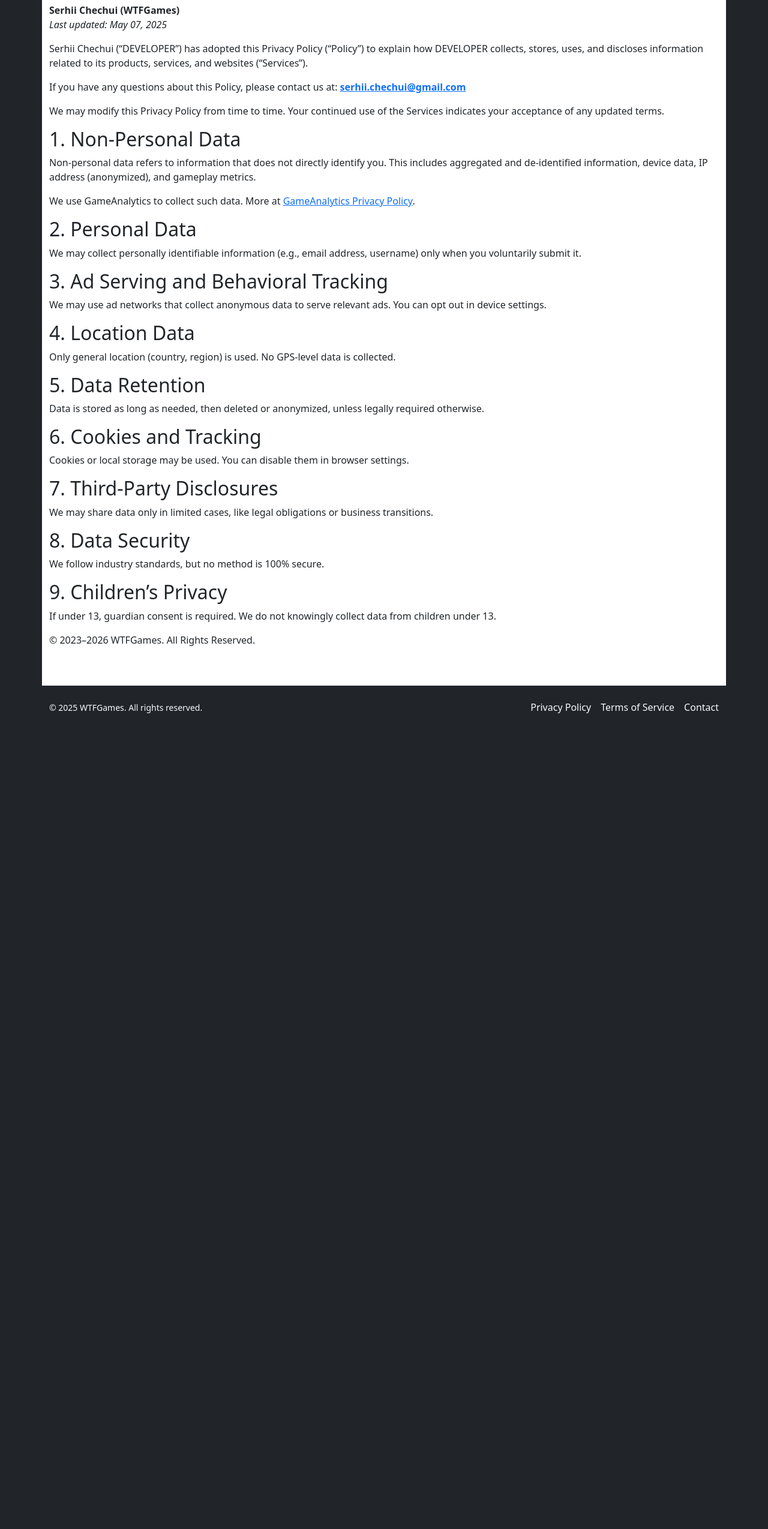
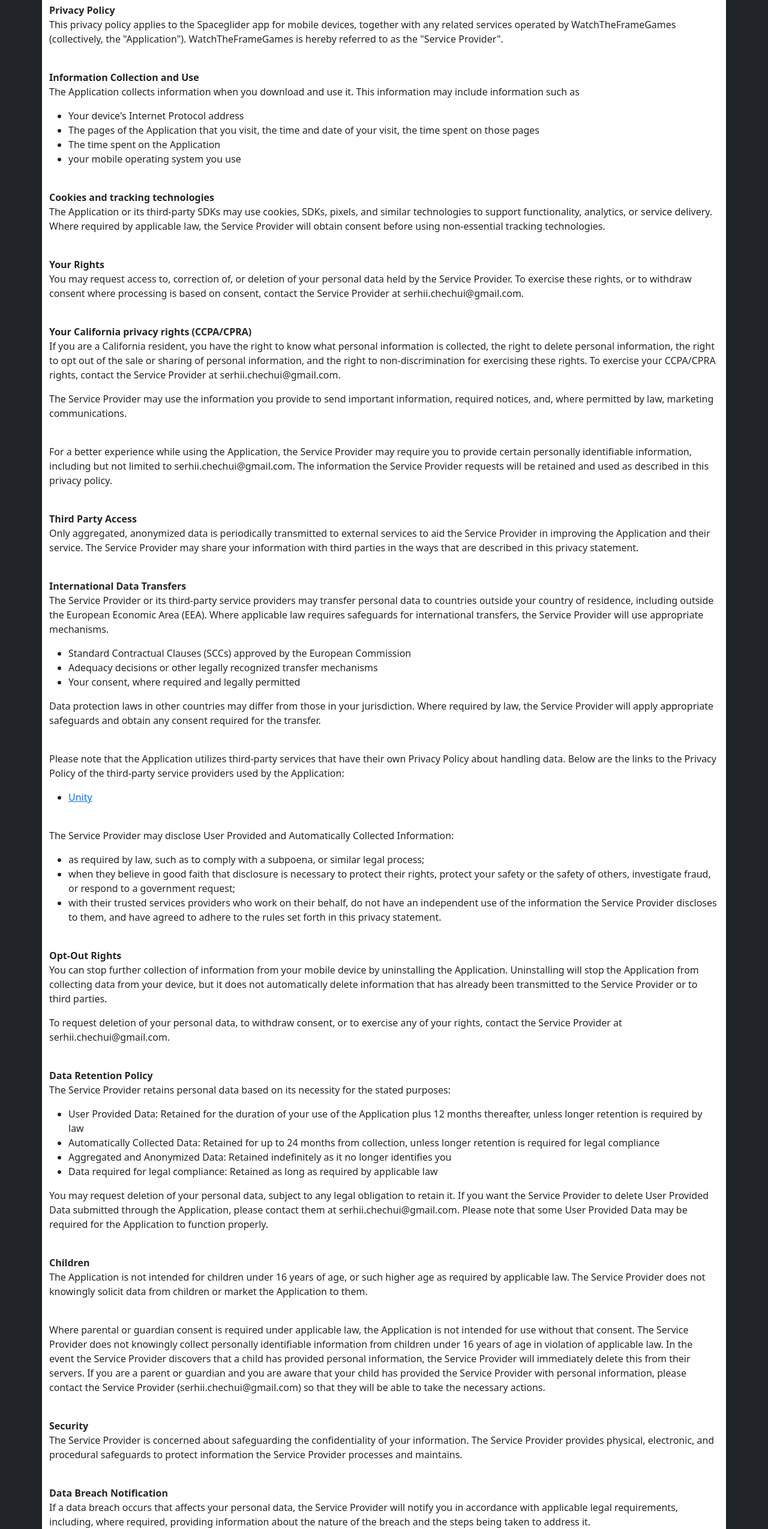
Before and after one commit to serhii-chechui/WTFGamesSiteClient, a React (Create React App) app: page /privacy in a window 1280 px wide. Shown: the part 179-2728 px from the top of the page at 60% size. Before the commit the page ends 1394 px from the top, so only its background shows below. Built offline with nearby package versions, Linux system fonts and the light colour scheme.

Commit message:
feat(policy): updates privacy policy

```diff
--- a/src/components/privacyPolicy.jsx
+++ b/src/components/privacyPolicy.jsx
@@ -7,74 +7,209 @@
     return (
         <div id="privacy-policy" className="container py-5">
             <h1>Privacy Policy</h1>
+            <strong>Privacy Policy</strong>
             <p>
-                <strong>Serhii Chechui (WTFGames)</strong>
-                <br />
-                <em>Last updated: May 07, 2025</em>
+                This privacy policy applies to the Spaceglider app for mobile devices, together with any related
+                services operated by WatchTheFrameGames (collectively, the "Application"). WatchTheFrameGames is hereby
+                referred to as the "Service Provider".
             </p>
-
+            <br />
+            <strong>Information Collection and Use</strong>
             <p>
-                Serhii Chechui (“DEVELOPER”) has adopted this Privacy Policy (“Policy”) to explain how DEVELOPER
-                collects, stores, uses, and discloses information related to its products, services, and websites
-                (“Services”).
+                The Application collects information when you download and use it. This information may include
+                information such as{" "}
             </p>
-
+            <ul>
+                <li>Your device's Internet Protocol address</li>
+                <li>
+                    The pages of the Application that you visit, the time and date of your visit, the time spent on
+                    those pages
+                </li>
+                <li>The time spent on the Application</li>
+                <li>your mobile operating system you use</li>
+            </ul>
+            <p></p>
+            <br />
+            <strong>Cookies and tracking technologies</strong>
             <p>
-                If you have any questions about this Policy, please contact us at:{" "}
-                <a href="mailto:serhii.chechui@gmail.com">
-                    <strong>serhii.chechui@gmail.com</strong>
-                </a>
+                The Application or its third-party SDKs may use cookies, SDKs, pixels, and similar technologies to
+                support functionality, analytics, or service delivery. Where required by applicable law, the Service
+                Provider will obtain consent before using non-essential tracking technologies.
             </p>
-
+            <br />
+            <strong>Your Rights</strong>
             <p>
-                We may modify this Privacy Policy from time to time. Your continued use of the Services indicates your
-                acceptance of any updated terms.
+                You may request access to, correction of, or deletion of your personal data held by the Service
+                Provider. To exercise these rights, or to withdraw consent where processing is based on consent, contact
+                the Service Provider at serhii.chechui@gmail.com.
             </p>
-
-            <h2>1. Non-Personal Data</h2>
+            <br />
+            <strong>Your California privacy rights (CCPA/CPRA)</strong>
             <p>
-                Non-personal data refers to information that does not directly identify you. This includes aggregated
-                and de-identified information, device data, IP address (anonymized), and gameplay metrics.
+                If you are a California resident, you have the right to know what personal information is collected, the
+                right to delete personal information, the right to opt out of the sale or sharing of personal
+                information, and the right to non-discrimination for exercising these rights. To exercise your CCPA/CPRA
+                rights, contact the Service Provider at serhii.chechui@gmail.com.
             </p>
             <p>
-                We use GameAnalytics to collect such data. More at{" "}
-                <NavLink to="/privacy" target="_blank" rel="noopener noreferrer">
-                    GameAnalytics Privacy Policy
-                </NavLink>
-                .
+                The Service Provider may use the information you provide to send important information, required
+                notices, and, where permitted by law, marketing communications.
             </p>
-
-            <h2>2. Personal Data</h2>
+            <br />
             <p>
-                We may collect personally identifiable information (e.g., email address, username) only when you
-                voluntarily submit it.
+                For a better experience while using the Application, the Service Provider may require you to provide
+                certain personally identifiable information, including but not limited to serhii.chechui@gmail.com. The
+                information the Service Provider requests will be retained and used as described in this privacy policy.
             </p>
-
-            <h2>3. Ad Serving and Behavioral Tracking</h2>
+            <br />
+            <strong>Third Party Access</strong>
             <p>
-                We may use ad networks that collect anonymous data to serve relevant ads. You can opt out in device
-                settings.
+                Only aggregated, anonymized data is periodically transmitted to external services to aid the Service
+                Provider in improving the Application and their service. The Service Provider may share your information
+                with third parties in the ways that are described in this privacy statement.
             </p>
-
-            <h2>4. Location Data</h2>
-            <p>Only general location (country, region) is used. No GPS-level data is collected.</p>
-
-            <h2>5. Data Retention</h2>
-            <p>Data is stored as long as needed, then deleted or anonymized, unless legally required otherwise.</p>
-
-            <h2>6. Cookies and Tracking</h2>
-            <p>Cookies or local storage may be used. You can disable them in browser settings.</p>
-
-            <h2>7. Third-Party Disclosures</h2>
-            <p>We may share data only in limited cases, like legal obligations or business transitions.</p>
-
-            <h2>8. Data Security</h2>
-            <p>We follow industry standards, but no method is 100% secure.</p>
-
-            <h2>9. Children’s Privacy</h2>
-            <p>If under 13, guardian consent is required. We do not knowingly collect data from children under 13.</p>
-
-            <p>© 2023–2026 WTFGames. All Rights Reserved.</p>
+            <br />
+            <strong>International Data Transfers</strong>
+            <p>
+                The Service Provider or its third-party service providers may transfer personal data to countries
+                outside your country of residence, including outside the European Economic Area (EEA). Where applicable
+                law requires safeguards for international transfers, the Service Provider will use appropriate
+                mechanisms.
+            </p>
+            <ul>
+                <li>Standard Contractual Clauses (SCCs) approved by the European Commission</li>
+                <li>Adequacy decisions or other legally recognized transfer mechanisms</li>
+                <li>Your consent, where required and legally permitted</li>
+            </ul>
+            <p>
+                Data protection laws in other countries may differ from those in your jurisdiction. Where required by
+                law, the Service Provider will apply appropriate safeguards and obtain any consent required for the
+                transfer.
+            </p>
+            <br />
+            <p>
+                Please note that the Application utilizes third-party services that have their own Privacy Policy about
+                handling data. Below are the links to the Privacy Policy of the third-party service providers used by
+                the Application:
+            </p>
+            <ul>
+                <li>
+                    <a href="https://unity3d.com/legal/privacy-policy" target="_blank" rel="noopener noreferrer">
+                        Unity
+                    </a>
+                </li>
+            </ul>
+            <br />
+            <p>The Service Provider may disclose User Provided and Automatically Collected Information:</p>
+            <ul>
+                <li>as required by law, such as to comply with a subpoena, or similar legal process;</li>
+                <li>
+                    when they believe in good faith that disclosure is necessary to protect their rights, protect your
+                    safety or the safety of others, investigate fraud, or respond to a government request;
+                </li>
+                <li>
+                    with their trusted services providers who work on their behalf, do not have an independent use of
+                    the information the Service Provider discloses to them, and have agreed to adhere to the rules set
+                    forth in this privacy statement.
+                </li>
+            </ul>
+            <p></p>
+            <br />
+            <strong>Opt-Out Rights</strong>
+            <div>
+                <p>
+                    You can stop further collection of information from your mobile device by uninstalling the
+                    Application. Uninstalling will stop the Application from collecting data from your device, but it
+                    does not automatically delete information that has already been transmitted to the Service Provider
+                    or to third parties.
+                </p>
+            </div>
+            <p>
+                To request deletion of your personal data, to withdraw consent, or to exercise any of your rights,
+                contact the Service Provider at serhii.chechui@gmail.com.
+            </p>
+            <br />
+            <strong>Data Retention Policy</strong>
+            <p>The Service Provider retains personal data based on its necessity for the stated purposes:</p>
+            <ul>
+                <li>
+                    User Provided Data: Retained for the duration of your use of the Application plus 12 months
+                    thereafter, unless longer retention is required by law
+                </li>
+                <li>
+                    Automatically Collected Data: Retained for up to 24 months from collection, unless longer retention
+                    is required for legal compliance
+                </li>
+                <li>Aggregated and Anonymized Data: Retained indefinitely as it no longer identifies you</li>
+                <li>Data required for legal compliance: Retained as long as required by applicable law</li>
+            </ul>
+            <p>
+                You may request deletion of your personal data, subject to any legal obligation to retain it. If you
+                want the Service Provider to delete User Provided Data submitted through the Application, please contact
+                them at serhii.chechui@gmail.com. Please note that some User Provided Data may be required for the
+                Application to function properly.
+            </p>
+            <br />
+            <strong>Children</strong>
+            <p>
+                The Application is not intended for children under 16 years of age, or such higher age as required by
+                applicable law. The Service Provider does not knowingly solicit data from children or market the
+                Application to them.
+            </p>
+            <div>
+                <br />
+                <p>
+                    Where parental or guardian consent is required under applicable law, the Application is not intended
+                    for use without that consent. The Service Provider does not knowingly collect personally
+                    identifiable information from children under 16 years of age in violation of applicable law. In the
+                    event the Service Provider discovers that a child has provided personal information, the Service
+                    Provider will immediately delete this from their servers. If you are a parent or guardian and you
+                    are aware that your child has provided the Service Provider with personal information, please
+                    contact the Service Provider (serhii.chechui@gmail.com) so that they will be able to take the
+                    necessary actions.
+                </p>
+            </div>
+            <br />
+            <strong>Security</strong>
+            <p>
+                The Service Provider is concerned about safeguarding the confidentiality of your information. The
+                Service Provider provides physical, electronic, and procedural safeguards to protect information the
+                Service Provider processes and maintains.
+            </p>
+            <br />
+            <strong>Data Breach Notification</strong>
+            <p>
+                If a data breach occurs that affects your personal data, the Service Provider will notify you in
+                accordance with applicable legal requirements, including, where required, providing information about
+                the nature of the breach and the steps being taken to address it.
+            </p>
+            <br />
+            <strong>Changes</strong>
+            <p>
+                The Service Provider may update this Privacy Policy from time to time. The Service Provider will notify
+                you of material changes by posting the updated Privacy Policy with an effective date. Where required by
+                law, the Service Provider will seek your consent to material changes before they take effect.
+            </p>
+            <br />
+            <p>
+                Previous versions of this Privacy Policy will be maintained and made available upon request by
+                contacting the Service Provider at serhii.chechui@gmail.com.
+            </p>
+            <br />
+            <p>This privacy policy is effective as of 2026-06-18</p>
+            <br />
+            <strong>Your Consent</strong>
+            <p>
+                Where processing is based on consent, you provide that consent by affirmatively opting in to the
+                relevant feature or action. You may withdraw consent at any time without affecting processing carried
+                out before withdrawal. Processing based on other lawful bases is carried out as described above.
+            </p>
+            <br />
+            <strong>Contact Us</strong>
+            <p>
+                If you have any questions regarding privacy while using the Application, or have questions about the
+                practices, please contact the Service Provider via email at serhii.chechui@gmail.com.
+            </p>
         </div>
     );
 };
```
